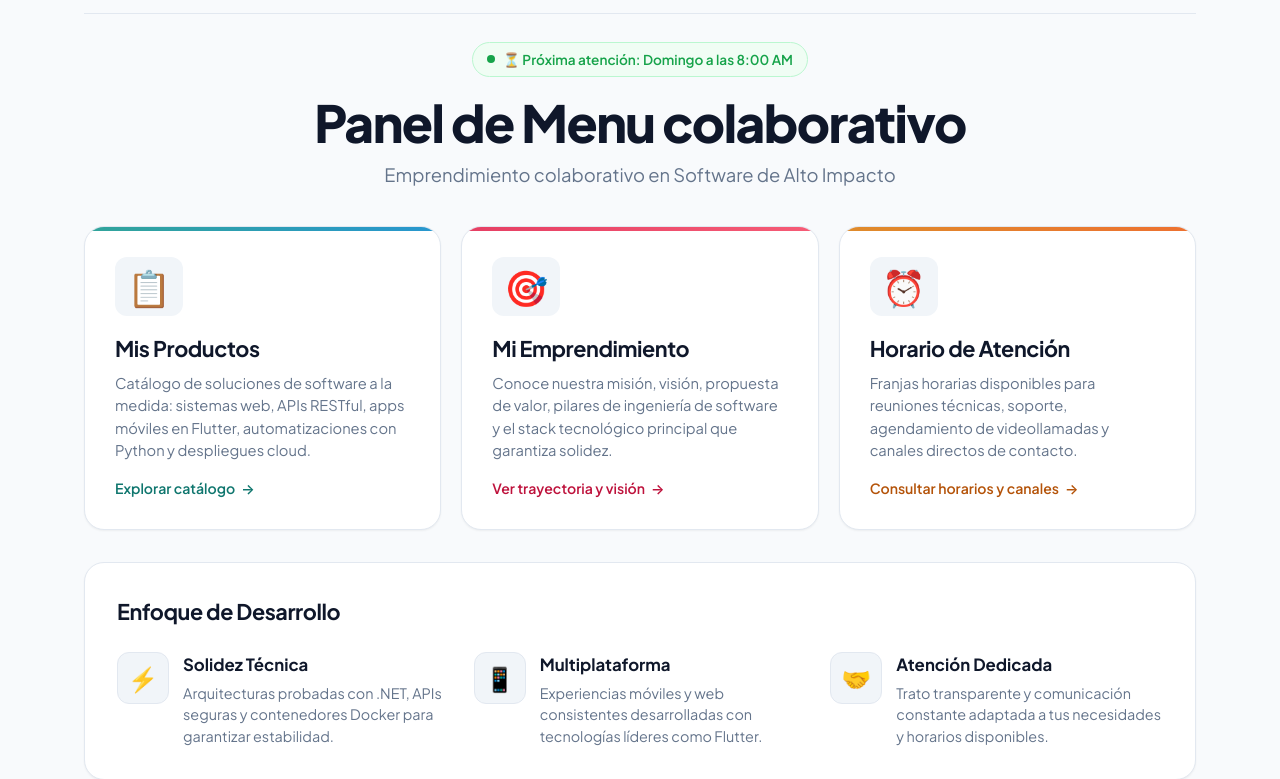
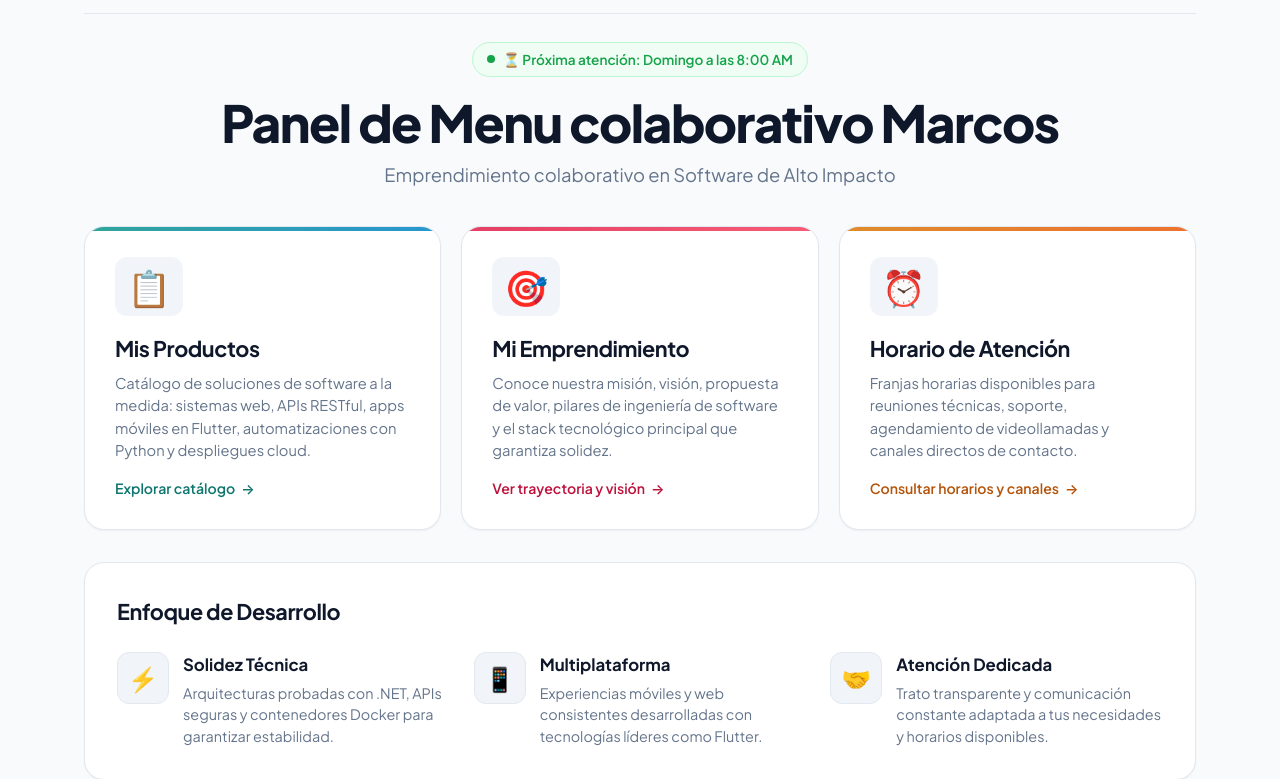
Before and after one commit to marcosjhs557-tech/menuEmprendimiento, a plain HTML site: page index.html in a window 1280 px wide. Shown: the part 61-840 px from the top of the page. Drawn offline with Linux system fonts and the light colour scheme.

Commit message:
Cambie la linea 68 de index

```diff
--- a/index.html
+++ b/index.html
@@ -65,7 +65,7 @@
     <!-- Page Title & Status -->
     <header class="page-title">
       <div id="live-status-indicator" style="margin-bottom: 16px;"></div>
-      <h1>Panel de Menu colaborativo</h1>
+      <h1>Panel de Menu colaborativo Marcos</h1>
       <p>Emprendimiento colaborativo en Software de Alto Impacto</p>
     </header>
 
```
